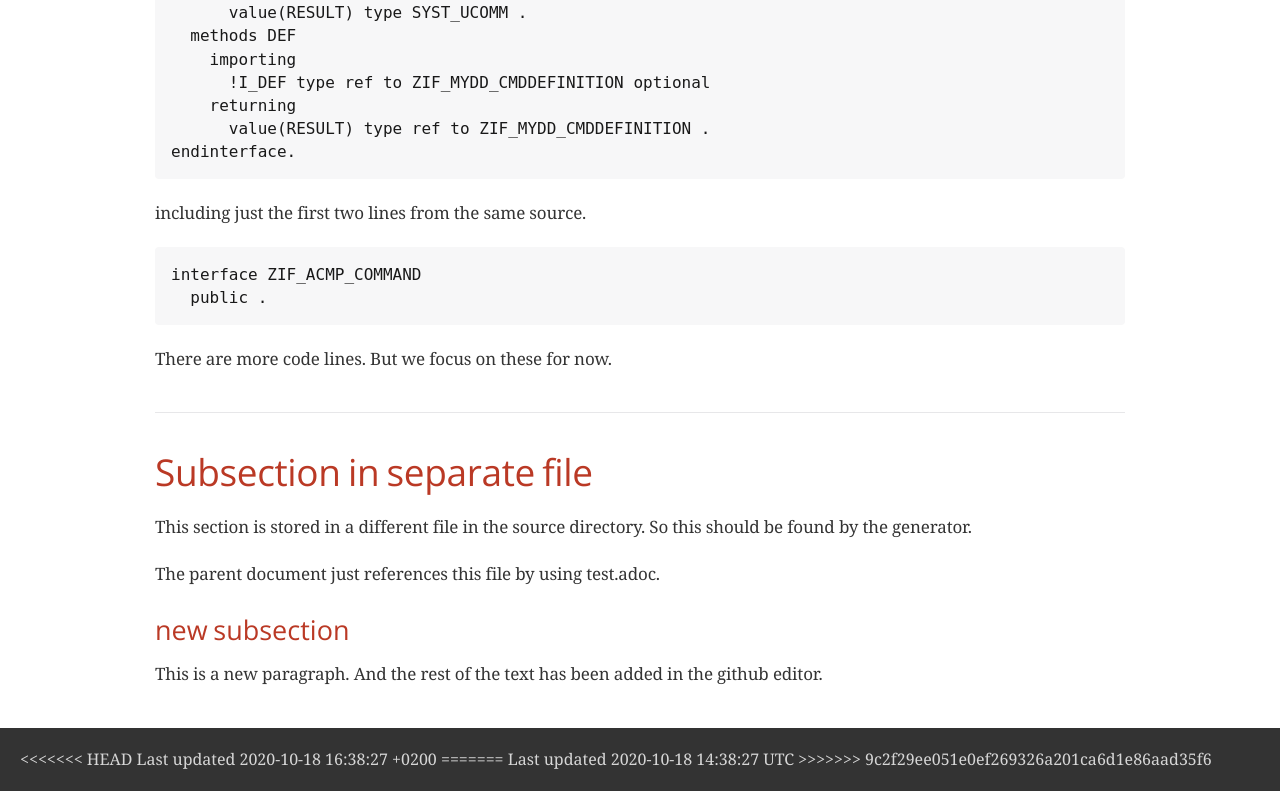
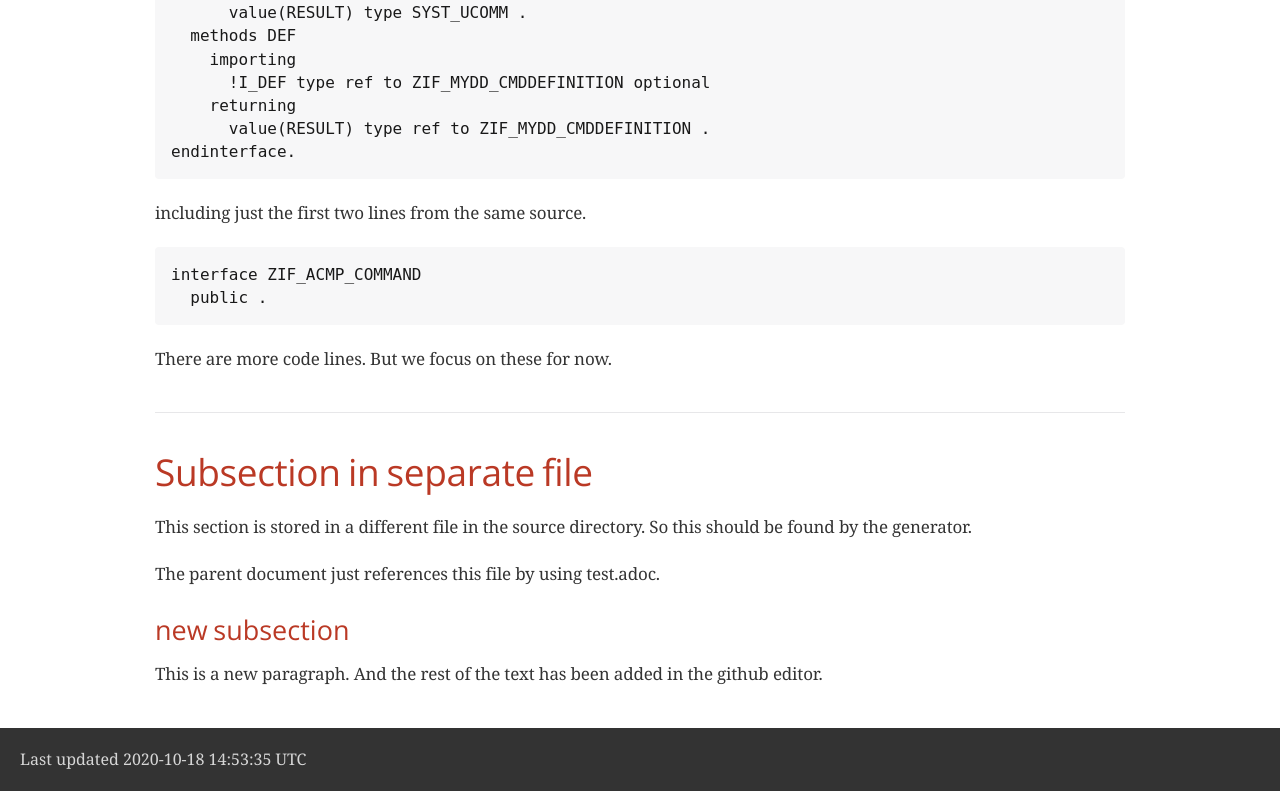
Before and after one commit to hapejot/abapdoc, a plain HTML site: page docs/index.html in a window 1280 px wide. Shown: the part 566-1357 px from the top of the page. Drawn offline with nearby package versions, Linux system fonts and the light colour scheme; a web font is replaced by a local one.

Commit message:
Compiled Docs

```diff
--- a/docs/index.html
+++ b/docs/index.html
@@ -511,11 +511,7 @@ directory. So this should be found by the generator.</p>
 </div>
 <div id="footer">
 <div id="footer-text">
-<<<<<<< HEAD
-Last updated 2020-10-18 16:38:27 +0200
-=======
-Last updated 2020-10-18 14:38:27 UTC
->>>>>>> 9c2f29ee051e0ef269326a201ca6d1e86aad35f6
+Last updated 2020-10-18 14:53:35 UTC
 </div>
 </div>
 </body>
```
